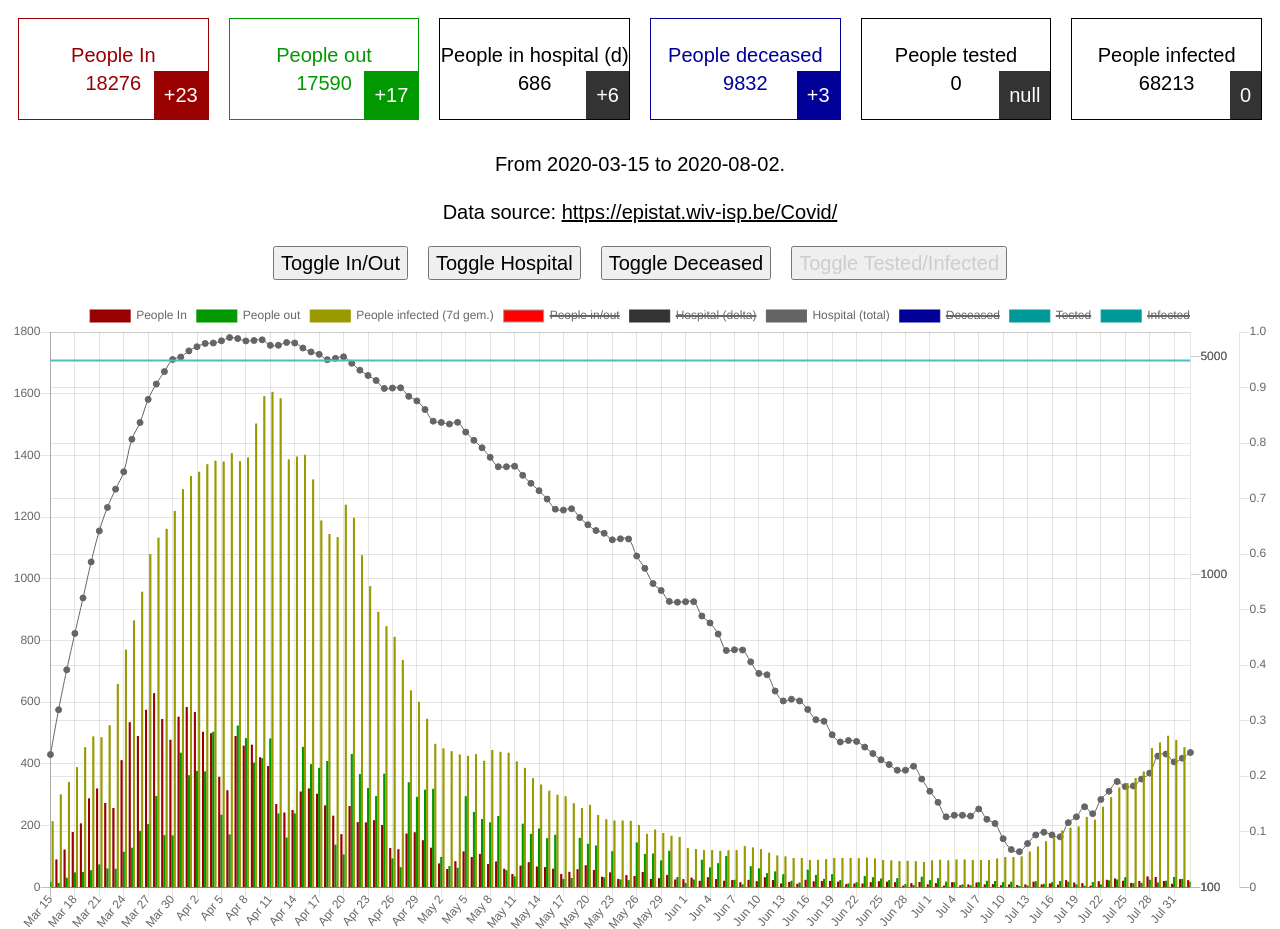
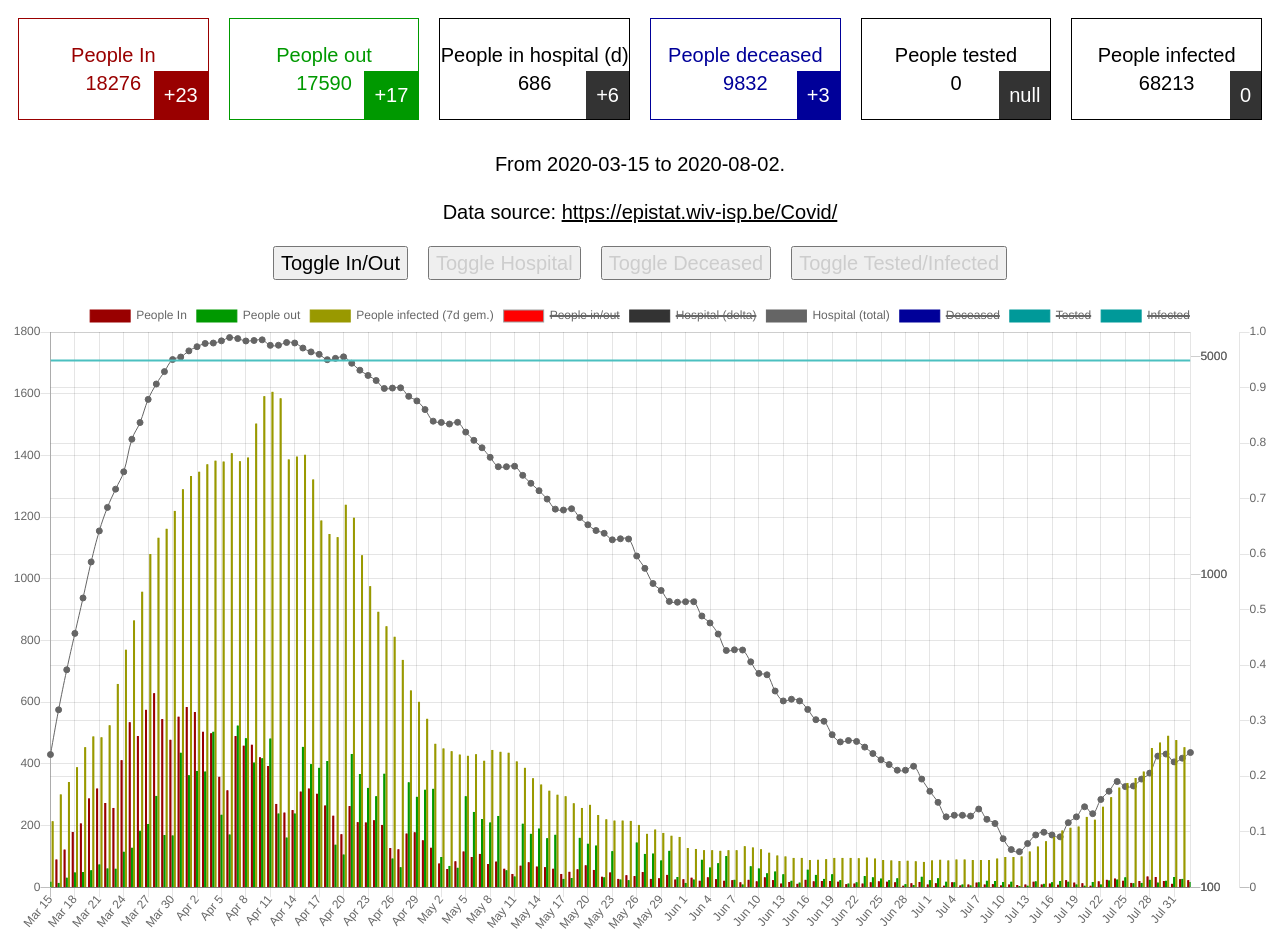
Before and after one commit to attiks/covid, a website: page docs/index.html in a window 1280 px wide. Shown: the top 929 px of the page. Drawn offline with Linux system fonts and the light colour scheme.

Commit message:
Fix toggle

```diff
--- a/docs/index.html
+++ b/docs/index.html
@@ -140,8 +140,8 @@
 
   <div class="buttons">
     <button data-series="0,1,2" data-state="on">Toggle In/Out</button>
-    <button data-series="4,5" data-state="on">Toggle Hospital</button>
-    <button data-series="6" data-state="on">Toggle Deceased</button>
+    <button data-series="4,5" data-state="off">Toggle Hospital</button>
+    <button data-series="6" data-state="off">Toggle Deceased</button>
     <button data-series="7,8" data-state="off">Toggle Tested/Infected</button>
   </div>
 
```
